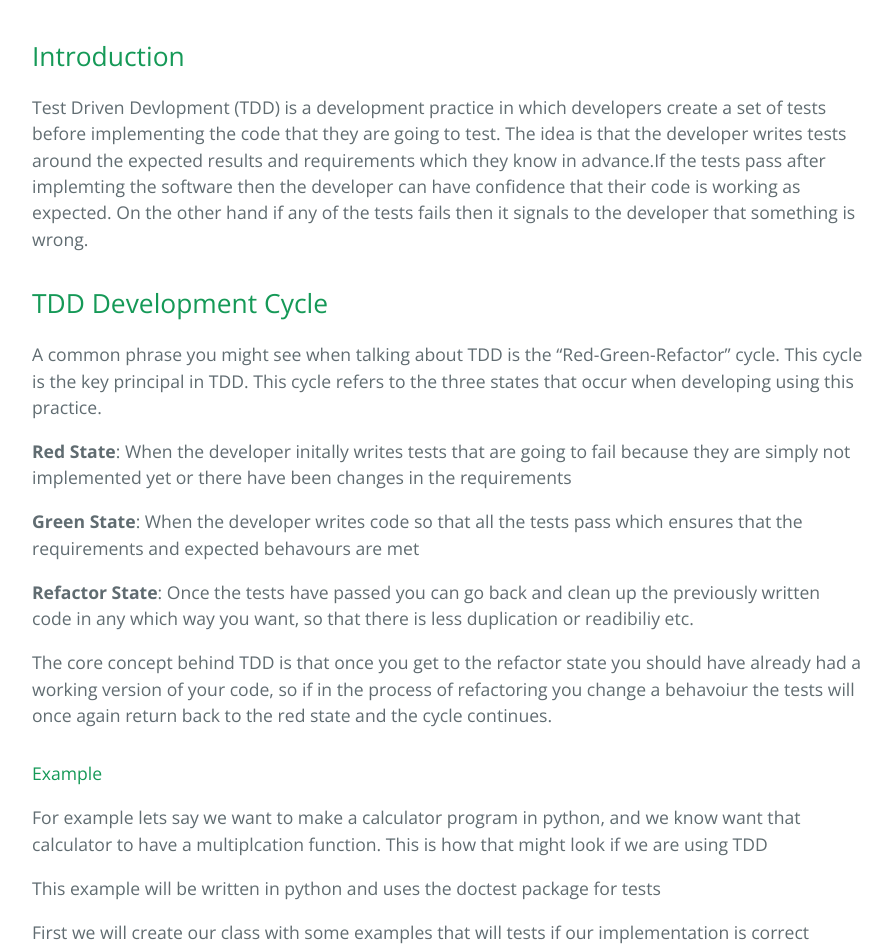
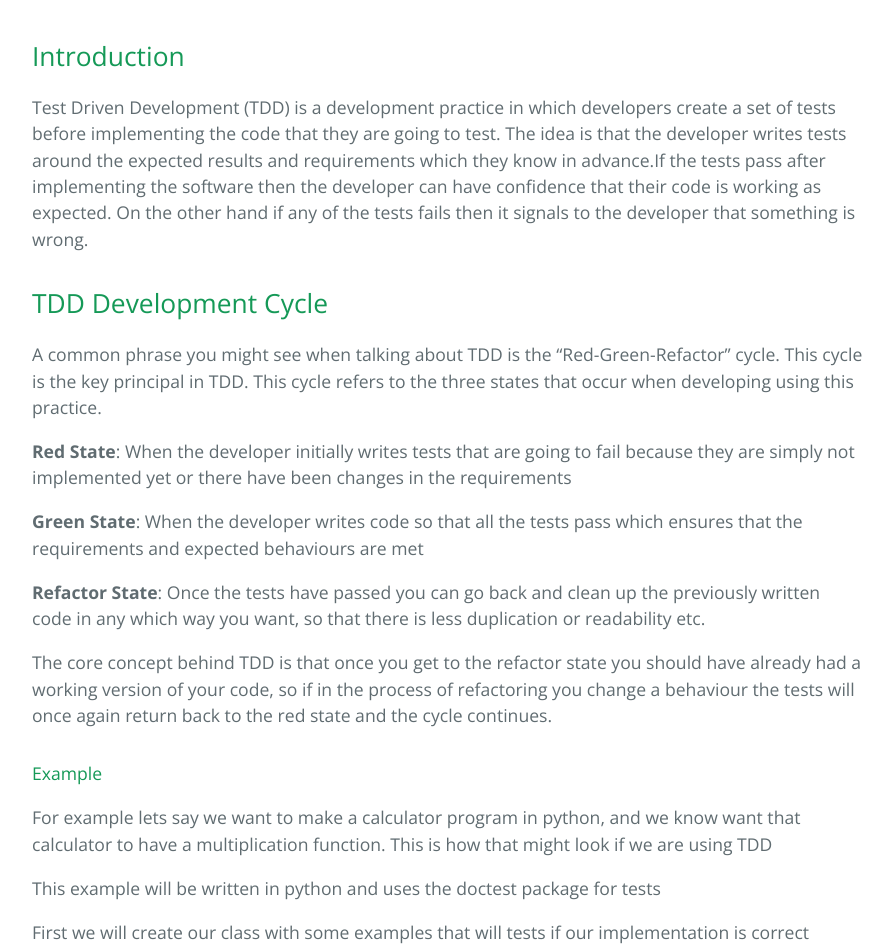
Before and after one commit to learning-software-engineering/learning-software-engineering.github.io, a Jekyll site: the page built from Topics/Development_Process/Test_Driven_Development.md, in a window 1280 px wide and 1400 px high, scrolled down 544 px. Shown: the part 165-1111 px from the top of the window, without its empty margins (192-1087 px from the left). Built offline with Jekyll 4.4.1, drawn with Linux system fonts in a browser that asks for light colours; our own code applies the rules of GitHub Pages for plain Markdown files; some of the changed text lies outside the part shown.

Commit message:
fix spelling mistakes

````diff
--- a/Topics/Development_Process/Test_Driven_Development.md
+++ b/Topics/Development_Process/Test_Driven_Development.md
@@ -1,7 +1,7 @@
-# Test Driven Devlopment 101
+# Test Driven Development 101
 
 ## Table of Contents:
-### [What is Test Driven Devlopment (TDD)](#introduction)
+### [What is Test Driven Development (TDD)](#introduction)
 ### [TDD Development Cycle](#tdd-development-cycle)
 ### [Pro's and Cons](#pros-and-cons)
 ### [Conclusion](#conclusion)
@@ -10,24 +10,24 @@
 
 ## Introduction
 
-Test Driven Devlopment (TDD) is a development practice in which developers create a set of tests before implementing the code that they are going to test. The idea is that the developer writes tests around the expected results and requirements which they know in advance.If the tests pass after implemting the software then the developer can have confidence that their code is working as expected. On the other hand if any of the tests fails then it signals to the developer that something is wrong.
+Test Driven Development (TDD) is a development practice in which developers create a set of tests before implementing the code that they are going to test. The idea is that the developer writes tests around the expected results and requirements which they know in advance.If the tests pass after implementing the software then the developer can have confidence that their code is working as expected. On the other hand if any of the tests fails then it signals to the developer that something is wrong.
 
 
 ## TDD Development Cycle
 
 A common phrase you might see when talking about TDD is the "Red-Green-Refactor" cycle. This cycle is the key principal in TDD. This cycle refers to the three states that occur when developing using this practice.
 
-**Red State**: When the developer initally writes tests that are going to fail because they are simply not implemented yet or there have been changes in the requirements
+**Red State**: When the developer initially writes tests that are going to fail because they are simply not implemented yet or there have been changes in the requirements
 
-**Green State**: When the developer writes code so that all the tests pass which ensures that the requirements and expected behavours are met
+**Green State**: When the developer writes code so that all the tests pass which ensures that the requirements and expected behaviours are met
 
-**Refactor State**: Once the tests have passed you can go back and clean up the previously written code in any which way you want, so that there is less duplication or readibiliy etc.
+**Refactor State**: Once the tests have passed you can go back and clean up the previously written code in any which way you want, so that there is less duplication or readability etc.
 
-The core concept behind TDD is that once you get to the refactor state you should have already had a working version of your code, so if in the process of refactoring you change a behavoiur the tests will once again return back to the red state and the cycle continues.
+The core concept behind TDD is that once you get to the refactor state you should have already had a working version of your code, so if in the process of refactoring you change a behaviour the tests will once again return back to the red state and the cycle continues.
 
 #### Example
 
-For example lets say we want to make a calculator program in python, and we know want that calculator to have a multiplcation function. This is how that might look if we are using TDD
+For example lets say we want to make a calculator program in python, and we know want that calculator to have a multiplication function. This is how that might look if we are using TDD
 
 This example will be written in python and uses the doctest package for tests
 
@@ -76,9 +76,9 @@
     doctest.testmod()
  ```
 
- At this point the test we wrote is now passing so we know that the method we just implemented is working the way we inteded it to work. This is our **Green State**
+ At this point the test we wrote is now passing so we know that the method we just implemented is working the way we intended it to work. This is our **Green State**
 
- Now that we have a Green state we can move on to our **Refactor State**. If we change our multiply method fundamentally and alter its behaviour our original test will once again fail indicating that our refactor changed the behavouir, we want to refactor without changing any behaviour. We update our file like so.
+ Now that we have a Green state we can move on to our **Refactor State**. If we change our multiply method fundamentally and alter its behaviour our original test will once again fail indicating that our refactor changed the behaviour, we want to refactor without changing any behaviour. We update our file like so.
 
   ```python:
 import doctest
@@ -115,14 +115,14 @@
 - **Documentation**: The tests are self documentation of the code as they should show how to use the code and the behaviour of the code
 
 #### Cons
-- **Time-consuming**: Writing comprehensive tests for your code before you start actually coding takes a lot of time, especially the inital cost of creating something new
-- **Maitence of Test Suite**: As the code base grows larger that means the tests need to be updated accordingly. Staying on top of this once again has a large time cost
+- **Time-consuming**: Writing comprehensive tests for your code before you start actually coding takes a lot of time, especially the initial cost of creating something new
+- **Maintenance of Test Suite**: As the code base grows larger that means the tests need to be updated accordingly. Staying on top of this once again has a large time cost
 - **Over Testing**: While having tests are a good thing sometimes the focus might shift too much to the tests where there are simply too many tests or that the code is written simply to pass a test
-- **Learing Curve**: Typically writing tests include using a library or framework of some sort to do the testing. This means that the developer has to learn how to use this framework in addition to the envirmonment which they are developing
+- **Learning Curve**: Typically writing tests include using a library or framework of some sort to do the testing. This means that the developer has to learn how to use this framework in addition to the environment which they are developing
 
 #### Conclusion
 
-Test driven development is a methodolgy where you first write tests outlining how you want the code to work and then write the code to achieve that behaviour. The idea behind this concept is that there is an inital investment of time and complexity but it forces the developer to write better code that will be easier to maintain in the future and that the time saved in debugging and maintenance will offset the initial investment. However TDD is not a one-size-fits all and there are scarios in which TDD can have more downsides than rewards.
+Test driven development is a methodology where you first write tests outlining how you want the code to work and then write the code to achieve that behaviour. The idea behind this concept is that there is an initial investment of time and complexity but it forces the developer to write better code that will be easier to maintain in the future and that the time saved in debugging and maintenance will offset the initial investment. However TDD is not a one-size-fits all and there are scenarios in which TDD can have more downsides than rewards.
 
 #### Extra Resources
 
````
Also changed, not shown: other parts of Topics/Development_Process/Test_Driven_Development.md (+2 -2 lines).
